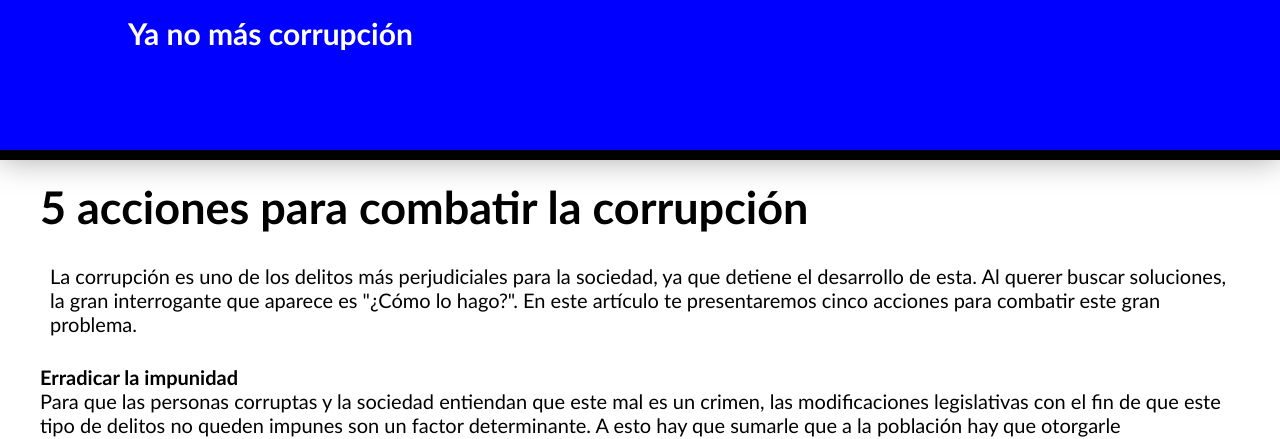
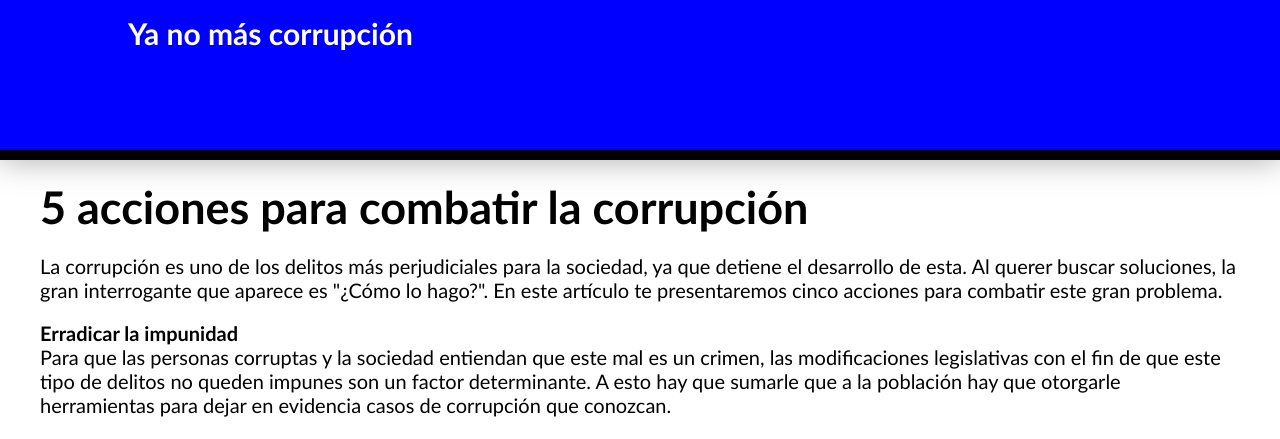
Before and after one commit to Felipe-DBM/ya_no_mas_corrupcion, a plain HTML site: page article1.html in a window 1280 px wide. Shown: the top 439 px of the page. Drawn offline with Linux system fonts and the light colour scheme.

Commit message:
padding de la introducción descartado

```diff
--- a/css/articles.css
+++ b/css/articles.css
@@ -15,6 +15,6 @@
   padding: 20px;
 }
 
-.paragraph{
+/**.paragraph{
   padding: 10px;
-}
+}**/
```
